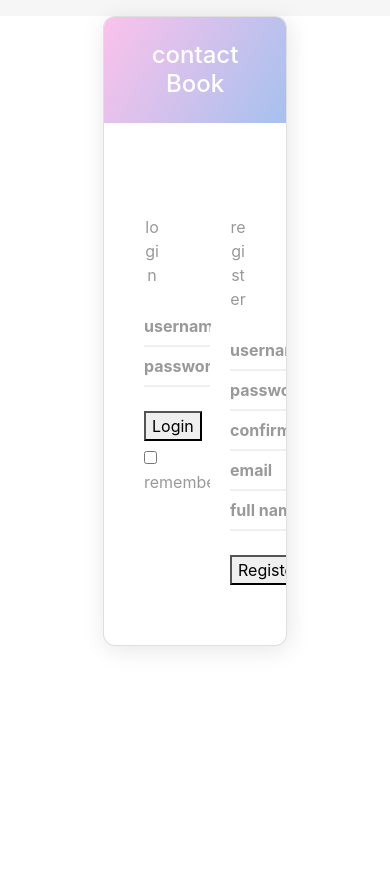
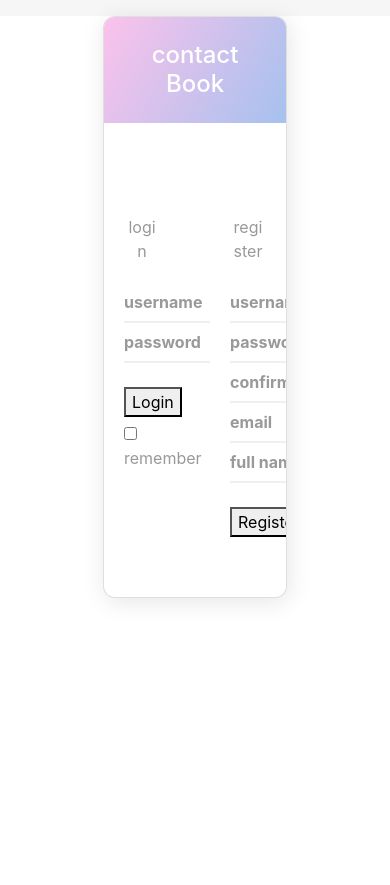
Before and after one commit to Befcak/cop4331contacts.com, a PHP site: page / in a window 390 px wide. Shown: the top 885 px of the page. After the commit the page ends 602 px from the top, so only its background shows below. Run offline with PHP 8.4, Linux system fonts and the light colour scheme.

Commit message:
fixing mobile

```diff
--- a/cop4331contacts.com/public_html/css/style.css
+++ b/cop4331contacts.com/public_html/css/style.css
@@ -123,10 +123,7 @@ p {
 .login-group-checkbox {
   padding: 5px 0;
 }
-.row {
-  padding-left: 20px;
-  padding-right: 20px;
-}
+
 
 .center {
   margin-left: auto;
```
